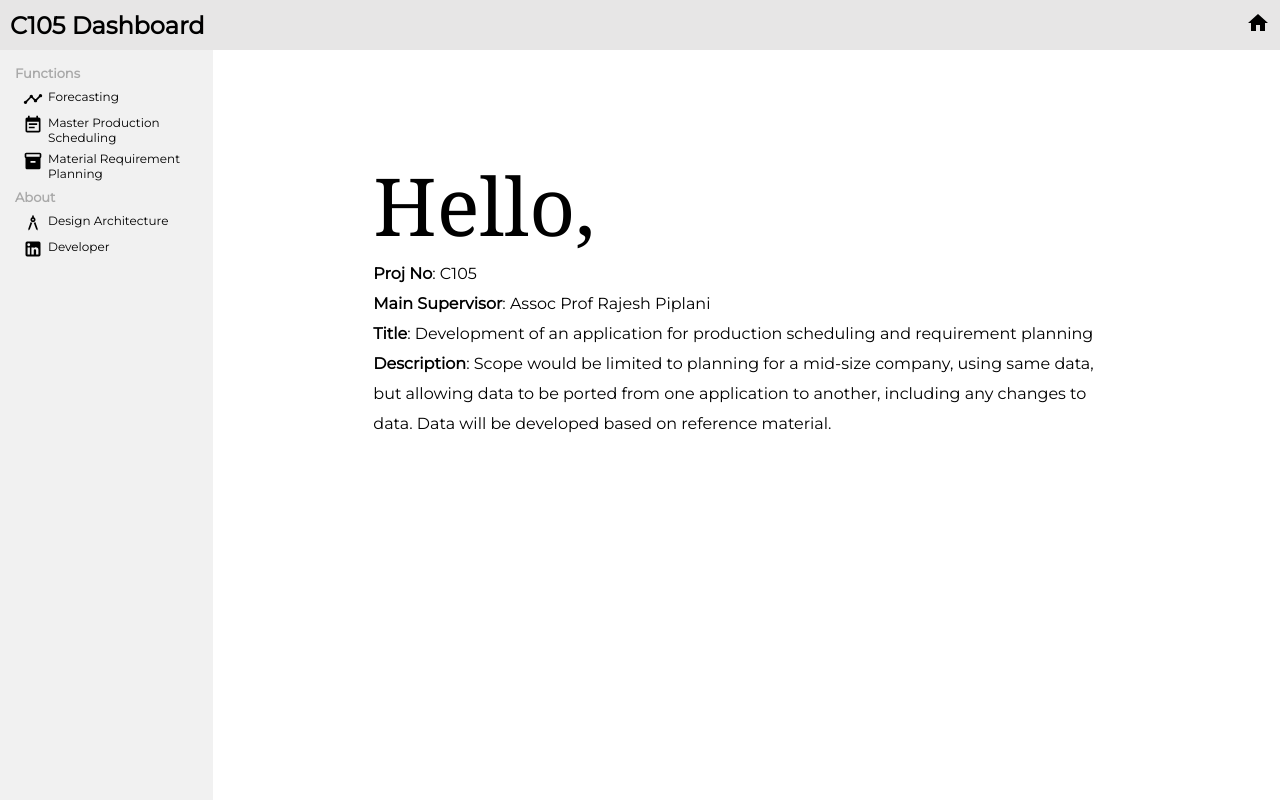
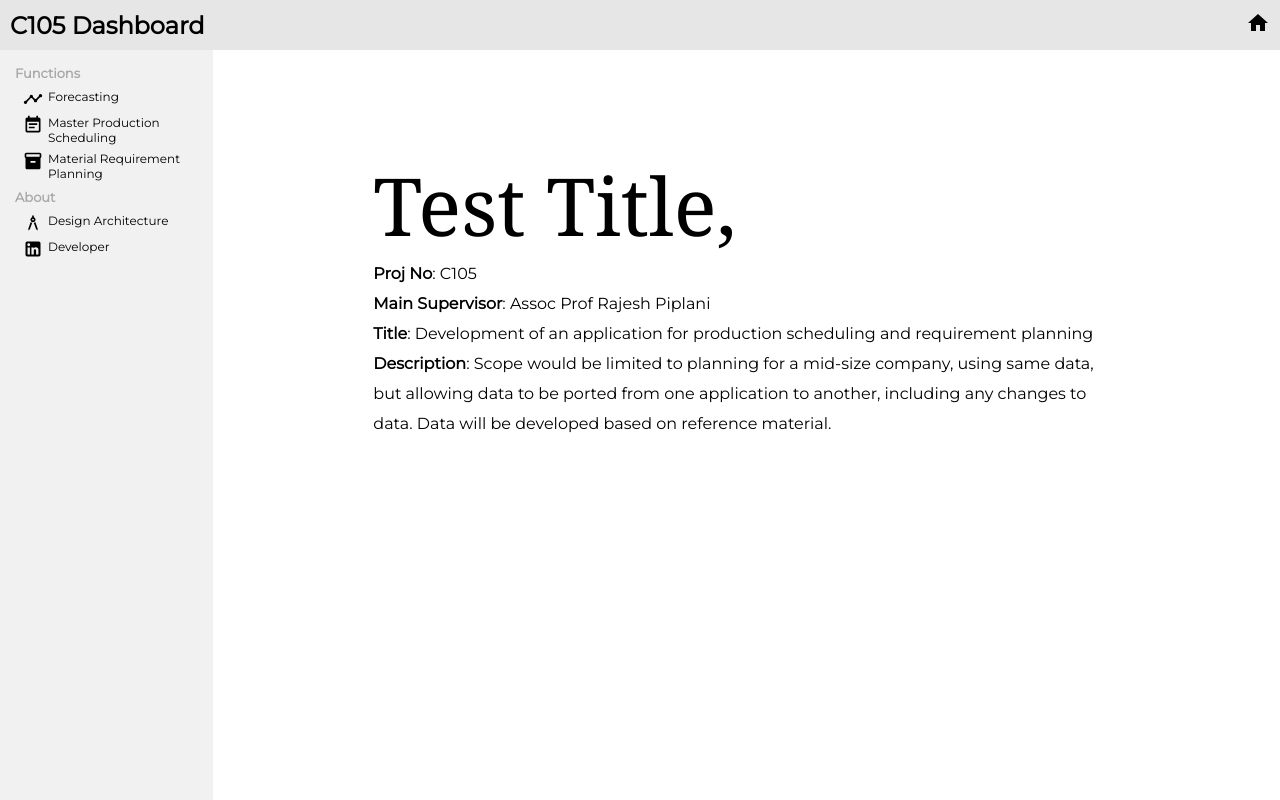
Before and after one commit to darentwh/fyp-react, a React (Create React App) app: page / in a window 1280 px wide. Built offline with nearby package versions, Linux system fonts and the light colour scheme.

Commit message:
title change

```diff
--- a/src/pages/home/Home.jsx
+++ b/src/pages/home/Home.jsx
@@ -6,7 +6,7 @@ export default function Home(){
         <div className="home">
             <div className="midWrap">
                 <div className="writings">
-                    Hello,
+                    Test Title,
                 </div>
                 <div className="writings2">
                     <b>Proj No</b>: C105 <br/>
```
